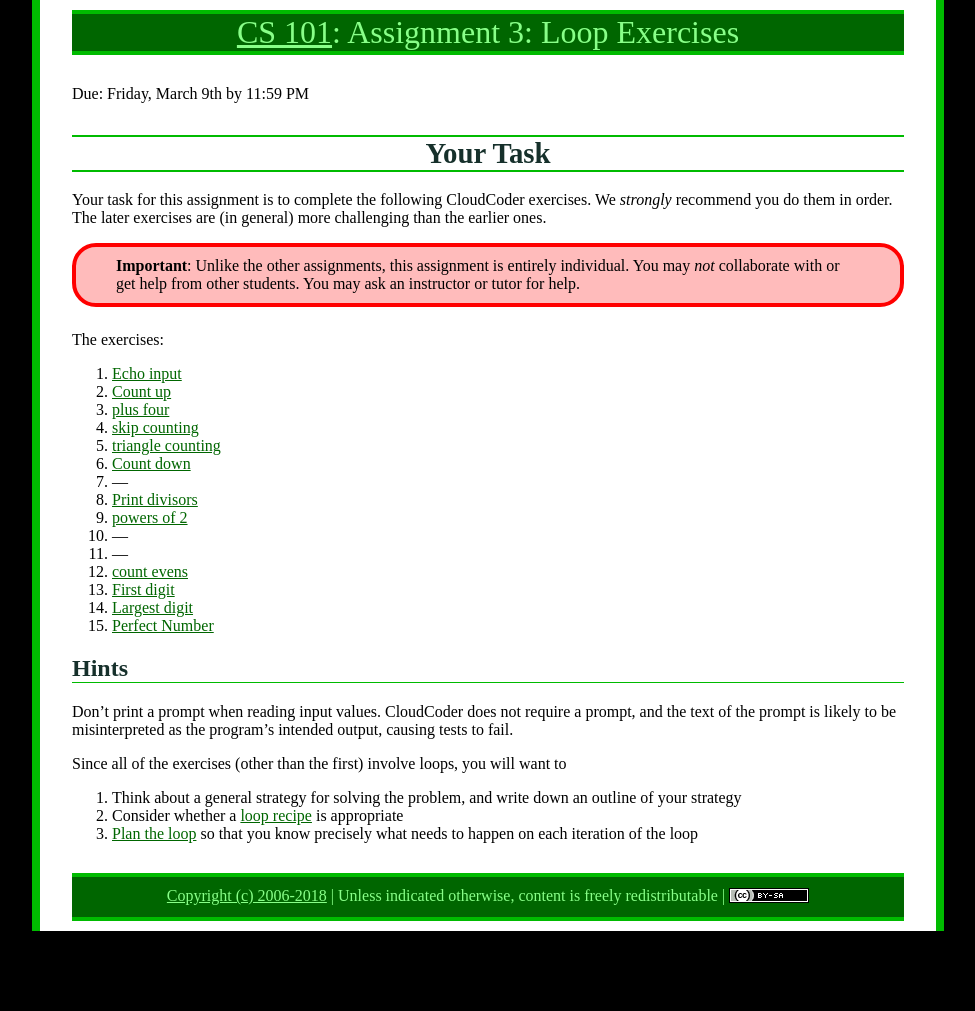
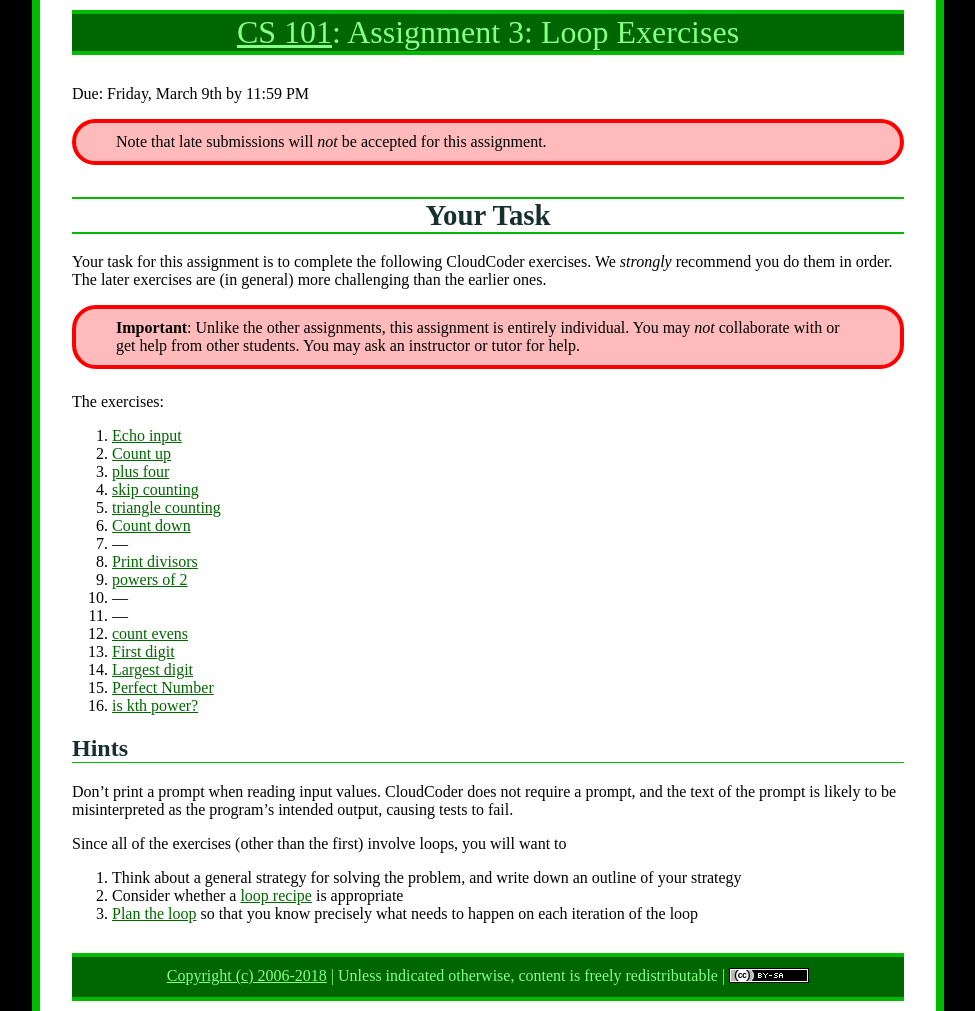
Before and after one commit to ycpcs/cs101-spring2018, a Jekyll site: the page built from assign/assign03.md, in a window 1280 px wide. Shown: the whole page, without its empty margins (152-1127 px from the left). Built offline with Jekyll 4.4.1, drawn with Linux system fonts in a browser that asks for light colours; before the commit the page ends 931 px from its top, so only the background shows below that.

Commit message:
added another (harder) exercise

```diff
--- a/assign/assign03.md
+++ b/assign/assign03.md
@@ -4,6 +4,10 @@ title: "Assignment 3: Loop Exercises"
 ---
 
 Due: Friday, March 9th by 11:59 PM
+
+<div class="callout">
+Note that late submissions will <em>not</em> be accepted for this assignment.
+</div>
 
 # Your Task
 
@@ -30,6 +34,7 @@ The exercises:
 13. [First digit](https://cs.ycp.edu/cloudcoder/#exercise?c=17,p=872)
 14. [Largest digit](https://cs.ycp.edu/cloudcoder/#exercise?c=17,p=868)
 15. [Perfect Number](https://cs.ycp.edu/cloudcoder/#exercise?c=17,p=867)
+16. [is kth power?](https://cs.ycp.edu/cloudcoder/#exercise?c=17,p=884)
 
 ## Hints
 
```
